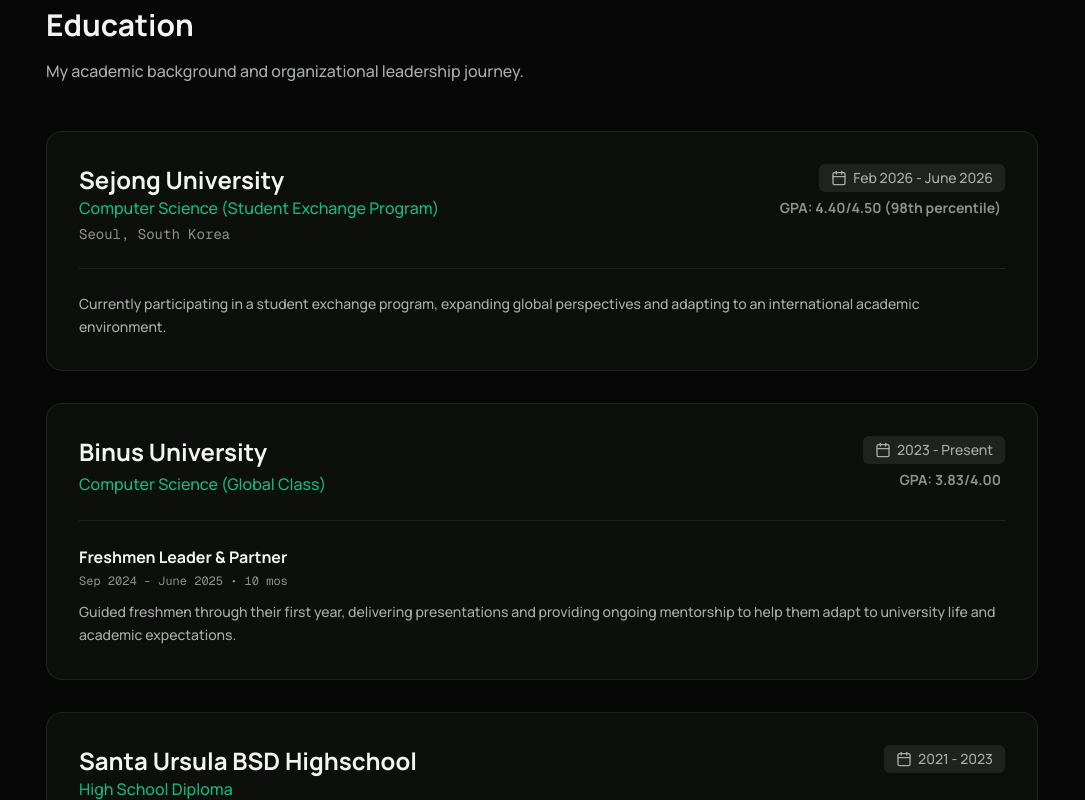
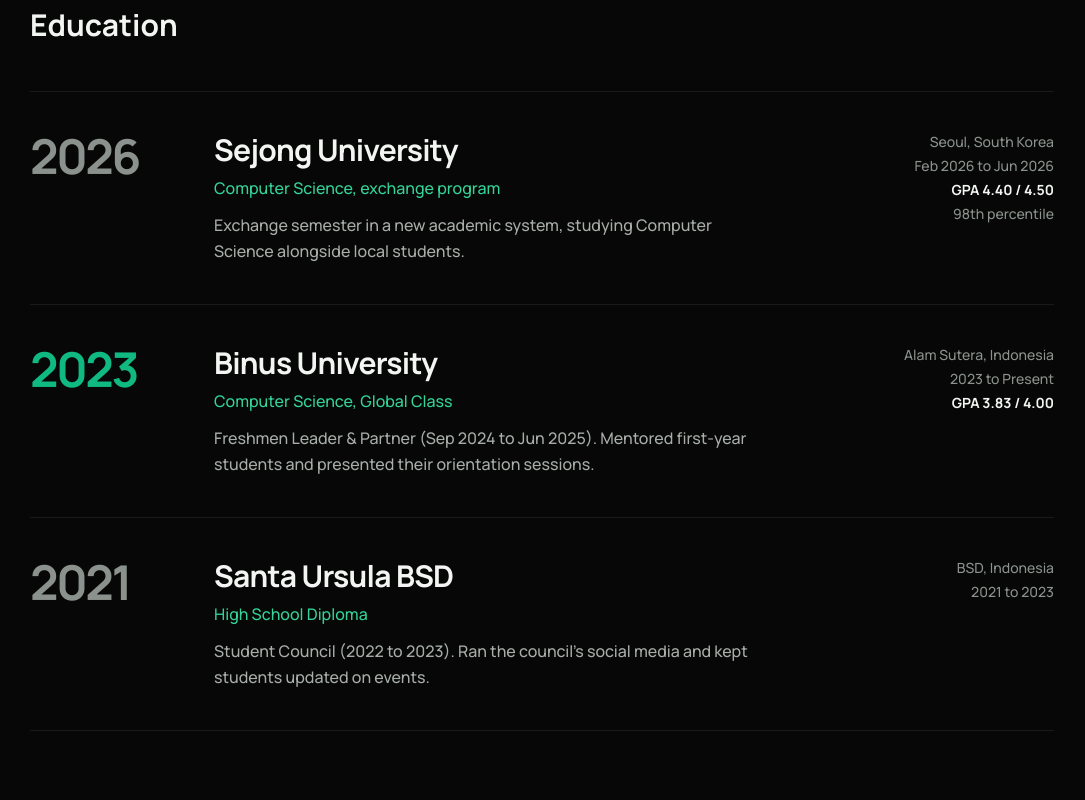
Before and after one commit to NichoHo/portfolio, a Next.js app: page /portfolio/ in a window 1280 px wide. Shown: the part 5600-6400 px from the top of the page, without its empty margins (98-1183 px from the left). Built offline with nearby package versions, Linux system fonts and the light colour scheme.

Commit message:
style: redesign Education as editorial index; Binus marked current

```diff
--- a/components/Education.tsx
+++ b/components/Education.tsx
@@ -1,119 +1,76 @@
 "use client";
 
 import { motion } from "framer-motion";
-import { Calendar } from "lucide-react";
 import { fadeUp } from "@/lib/motion";
+
+const schools = [
+  {
+    year: "2026",
+    school: "Sejong University",
+    degree: "Computer Science, exchange program",
+    place: "Seoul, South Korea",
+    dates: "Feb 2026 to Jun 2026",
+    gpa: "GPA 4.40 / 4.50",
+    note: "98th percentile",
+    blurb: "Exchange semester in a new academic system, studying Computer Science alongside local students.",
+    current: false,
+  },
+  {
+    year: "2023",
+    school: "Binus University",
+    degree: "Computer Science, Global Class",
+    place: "Alam Sutera, Indonesia",
+    dates: "2023 to Present",
+    gpa: "GPA 3.83 / 4.00",
+    note: "",
+    blurb: "Freshmen Leader & Partner (Sep 2024 to Jun 2025). Mentored first-year students and presented their orientation sessions.",
+    current: true,
+  },
+  {
+    year: "2021",
+    school: "Santa Ursula BSD",
+    degree: "High School Diploma",
+    place: "BSD, Indonesia",
+    dates: "2021 to 2023",
+    gpa: "",
+    note: "",
+    blurb: "Student Council (2022 to 2023). Ran the council's social media and kept students updated on events.",
+    current: false,
+  },
+];
 
 export function Education() {
   return (
     <section id="education">
-      <div className="max-w-6xl mx-auto px-4 space-y-12">
+      <div className="space-y-12">
+        <h2 className="text-3xl font-bold text-[var(--text-primary)]">Education</h2>
 
+        <div className="divide-y divide-[var(--border)] border-y border-[var(--border)]">
+          {schools.map((s) => (
             <motion.div
+              key={s.school}
               variants={fadeUp} initial="hidden" whileInView="visible" viewport={{ once: true, margin: "-80px" }}
-          className="space-y-4"
+              className="grid gap-3 md:grid-cols-[9rem_1fr_14rem] md:gap-10 py-8 md:py-10 items-start"
             >
-          <h2 className="text-3xl font-bold text-[var(--text-primary)] flex items-center gap-3">
-            Education
-          </h2>
-          <p className="text-[var(--text-secondary)] max-w-2xl">
-            My academic background and organizational leadership journey.
+              {/* only the current school is green, so the eye lands on "now" */}
+              <p className={`text-4xl md:text-5xl font-bold tracking-tighter ${s.current ? "text-emerald-500" : "text-[var(--text-tertiary)]"}`}>
+                {s.year}
               </p>
-        </motion.div>
 
-        <div className="space-y-8">
-            {/* SEJONG UNIVERSITY */}
-            <motion.div
-                variants={fadeUp} initial="hidden" whileInView="visible" viewport={{ once: true, margin: "-80px" }}
-                className="group relative bg-[var(--surface)] border border-[var(--border)] rounded-2xl p-8 hover:shadow-md dark:shadow-none dark:hover:shadow-[0_20px_40px_rgba(0,0,0,0.35)] hover:-translate-y-1 transition-all duration-300"
-            >
-                <div className="flex flex-col md:flex-row justify-between md:items-start gap-4 mb-6">
-                    <div>
-                        <h3 className="text-2xl font-bold text-[var(--text-primary)]">Sejong University</h3>
-                        <p className="text-[var(--accent)] font-medium">Computer Science (Student Exchange Program)</p>
-                        <p className="text-sm text-[var(--text-tertiary)] mt-1 font-mono">Seoul, South Korea</p>
-                    </div>
-                    <div className="flex flex-col items-start md:items-end gap-1.5 shrink-0 mt-2 md:mt-0">
-                        <span className="flex items-center gap-1.5 px-3 py-1 bg-[var(--border)] text-[var(--text-secondary)] text-sm font-medium rounded-md">
-                            <Calendar className="w-4 h-4" /> Feb 2026 - June 2026
-                        </span>
-                        <span className="text-sm font-bold text-[var(--text-tertiary)] px-1">
-                            GPA: 4.40/4.50 (98th percentile)
-                        </span>
-                    </div>
+              <div className="space-y-2">
+                <h3 className="text-2xl md:text-3xl font-bold tracking-tight text-[var(--text-primary)]">{s.school}</h3>
+                <p className="font-medium text-emerald-600 dark:text-emerald-400">{s.degree}</p>
+                <p className="text-[var(--text-secondary)] leading-relaxed max-w-[56ch] pt-1">{s.blurb}</p>
               </div>
 
-                <div className="space-y-8 border-t border-[var(--border)] pt-6">
-                    <div className="space-y-2">
-                        <p className="text-sm text-[var(--text-secondary)] leading-relaxed">
-                            Currently participating in a student exchange program, expanding global perspectives and adapting to an international academic environment.
-                        </p>
-                    </div>
+              <div className="space-y-1 text-sm text-[var(--text-tertiary)] md:text-right">
+                <p>{s.place}</p>
+                <p>{s.dates}</p>
+                {s.gpa && <p className="font-bold text-[var(--text-primary)]">{s.gpa}</p>}
+                {s.note && <p>{s.note}</p>}
               </div>
             </motion.div>
-
-            {/* BINUS UNIVERSITY */}
-            <motion.div
-                variants={fadeUp} initial="hidden" whileInView="visible" viewport={{ once: true, margin: "-80px" }}
-                className="bg-[var(--surface)] rounded-2xl p-6 md:p-8 border border-[var(--border)] shadow-sm hover:shadow-md dark:shadow-none dark:hover:shadow-[0_20px_40px_rgba(0,0,0,0.35)] hover:-translate-y-1 transition-all duration-300 mb-8"
-            >
-                <div className="flex flex-col md:flex-row justify-between items-start gap-4 mb-6">
-                    <div>
-                        <h3 className="text-xl md:text-2xl font-bold text-[var(--text-primary)]">Binus University</h3>
-                        <p className="text-md text-[var(--accent)] font-medium mt-1">
-                            Computer Science (Global Class)
-                        </p>
-                    </div>
-
-                    {/* DATE & GPA ALIGNMENT */}
-                    <div className="flex flex-col items-start md:items-end gap-1.5 shrink-0 mt-2 md:mt-0">
-                        <span className="flex items-center gap-1.5 px-3 py-1 bg-[var(--border)] text-[var(--text-secondary)] text-sm font-medium rounded-md">
-                            <Calendar className="w-4 h-4" />
-                            2023 - Present
-                        </span>
-                        <span className="text-sm font-bold text-[var(--text-tertiary)] px-1">
-                            GPA: 3.83/4.00
-                        </span>
-                    </div>
-                </div>
-
-                <div className="border-t border-[var(--border)] pt-6">
-                    <div className="flex items-center gap-2 mb-1">
-                        <h4 className="text-md font-bold text-[var(--text-primary)]">Freshmen Leader & Partner</h4>
-                    </div>
-                    <p className="text-xs text-[var(--text-tertiary)] mb-3 font-mono">Sep 2024 - June 2025 • 10 mos</p>
-                    <p className="text-[var(--text-secondary)] text-sm leading-relaxed">
-                        Guided freshmen through their first year, delivering presentations and providing ongoing mentorship to help them adapt to university life and academic expectations.
-                    </p>
-                </div>
-            </motion.div>
-
-            {/* SANTA URSULA */}
-            <motion.div
-                variants={fadeUp} initial="hidden" whileInView="visible" viewport={{ once: true, margin: "-80px" }}
-                className="group relative bg-[var(--surface)] border border-[var(--border)] rounded-2xl p-8 hover:shadow-md dark:shadow-none dark:hover:shadow-[0_20px_40px_rgba(0,0,0,0.35)] hover:-translate-y-1 transition-all duration-300"
-            >
-                <div className="flex flex-col md:flex-row justify-between md:items-start gap-4 mb-4">
-                    <div>
-                        <h3 className="text-2xl font-bold text-[var(--text-primary)]">Santa Ursula BSD Highschool</h3>
-                        <p className="text-[var(--accent)] font-medium">High School Diploma</p>
-                    </div>
-                    <span className="flex items-center gap-1.5 px-3 py-1 bg-[var(--border)] text-[var(--text-secondary)] text-sm font-medium rounded-md">
-                            <Calendar className="w-4 h-4" /> 2021 - 2023
-                    </span>
-                </div>
-
-                <div className="border-t border-[var(--border)] pt-6">
-                    <div className="flex items-center gap-2 mb-1">
-                        <h4 className="text-md font-bold text-[var(--text-primary)]">Student Council</h4>
-                    </div>
-                    <p className="text-xs text-[var(--text-tertiary)] mb-3 font-mono">2022 - 2023 • 4 mos</p>
-                    <p className="text-[var(--text-secondary)] text-sm leading-relaxed">
-                        Managed the Student Council's social media accounts, creating content to increase engagement and inform the student body of upcoming events.
-                    </p>
-                </div>
-            </motion.div>
-
+          ))}
         </div>
       </div>
     </section>
```
Lines whose indentation alone changed are shown as unchanged.
